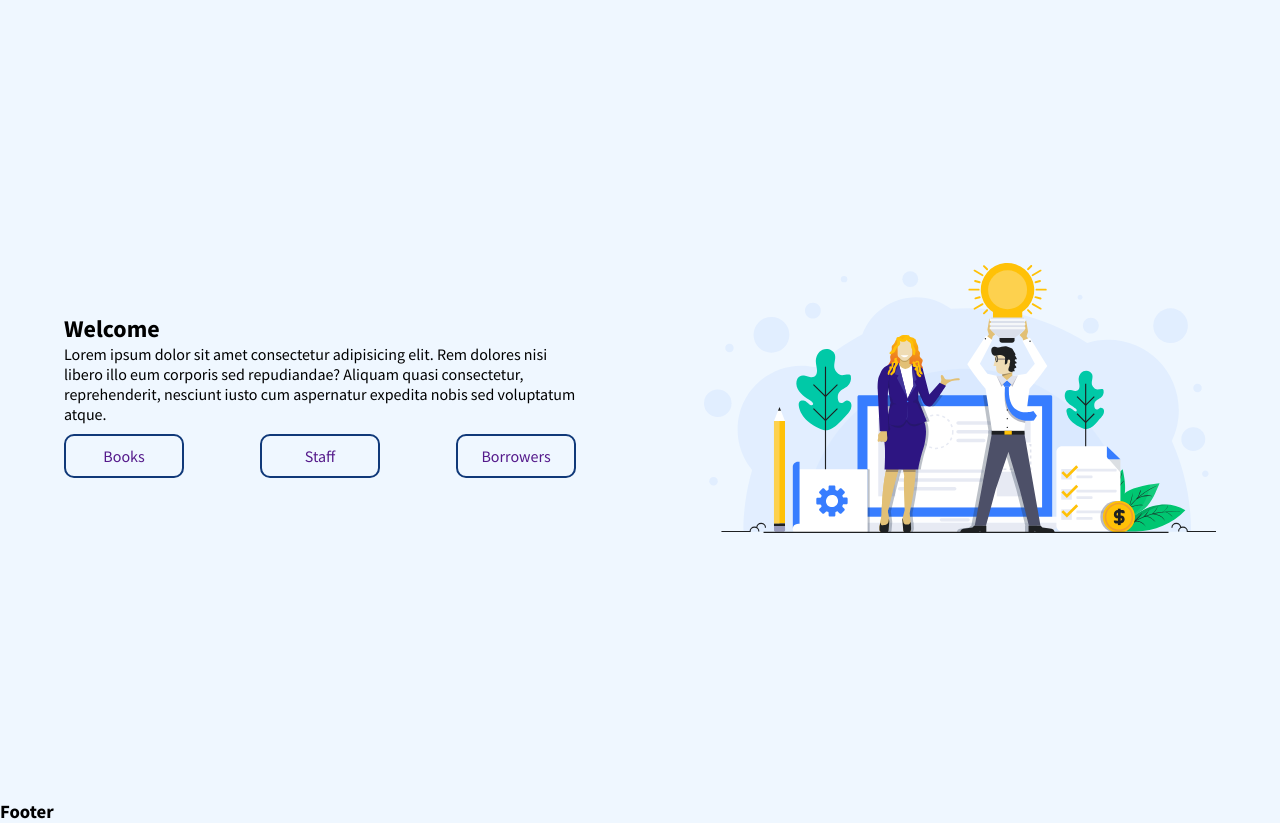
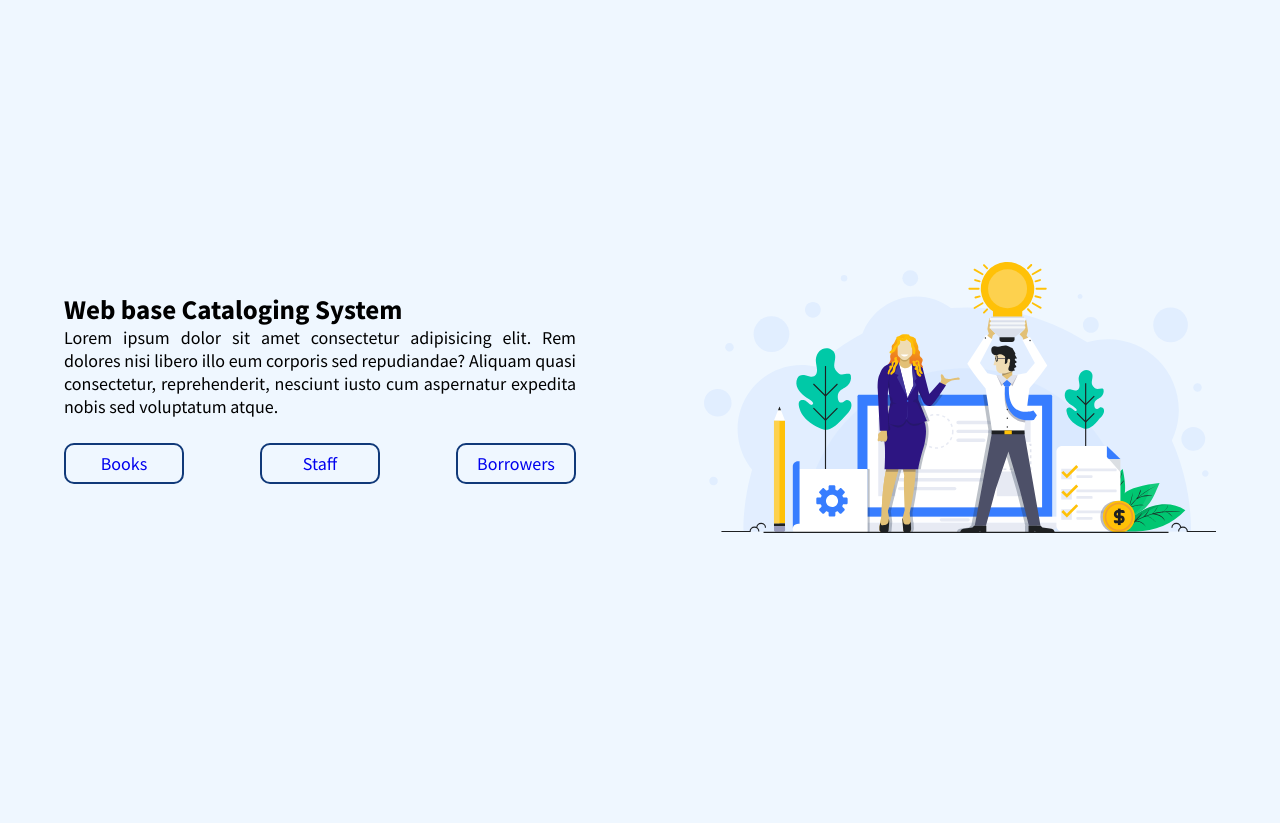
Before and after one commit to mujtabadamu/library, a PHP site: page / in a window 1280 px wide. Shown: the part 50-873 px from the top of the page. After the commit the page ends 583 px from the top, so only its background shows below. Run offline with PHP 8.4, Linux system fonts and the light colour scheme; some libraries are stand-ins or nearby versions.

Commit message:
Remove Footer

```diff
--- a/book.php
+++ b/book.php
@@ -38,9 +38,6 @@
 
     </main>
 
-    <footer>
-        <h1>Footer ele</h1>
-    </footer>
 
 </body>
 
--- a/borrowers.php
+++ b/borrowers.php
@@ -39,9 +39,7 @@
 
     </main>
 
-    <footer>
-        <h1>Footer ele</h1>
-    </footer>
+
 
 </body>
 
--- a/index.php
+++ b/index.php
@@ -17,16 +17,16 @@
 
     <main class='home'>
         <div class="container">
-            <h2>Welcome </h2>
+            <h2>Web base Cataloging System </h2>
             <p>Lorem ipsum dolor sit amet consectetur adipisicing elit.
                 Rem dolores nisi libero illo eum corporis sed repudiandae?
                 Aliquam quasi consectetur, reprehenderit, nesciunt
                 iusto cum aspernatur expedita nobis sed voluptatum atque.
             </p>
             <ul>
-                <li> <a href=''>Books</a> </li>
-                <li> <a href=''>Staff</a> </li>
-                <li> <a href=''>Borrowers</a> </li>
+                <li> <a href='book.php'>Books</a> </li>
+                <li> <a href='staff.php'>Staff</a> </li>
+                <li> <a href='borrowers.php'>Borrowers</a> </li>
             </ul>
         </div>
         <div>
@@ -34,9 +34,6 @@
         </div>
     </main>
 
-    <footer>
-        <h3>Footer</h3>
-    </footer>
 
 </body>
 
--- a/staff.php
+++ b/staff.php
@@ -38,9 +38,7 @@
 
     </main>
 
-    <footer>
-        <h1>Footer ele</h1>
-    </footer>
+
 
 </body>
 
--- a/style.css
+++ b/style.css
@@ -138,7 +138,7 @@ nav input{
 
 }
 .home ul li{
-    margin:0px 0px;
+    margin:15px 0px;
     padding:10px 0px;
 }
 .home a{
@@ -149,7 +149,7 @@ nav input{
     width: 120px;
     display: block;
     text-align: center;
-    padding: 10px;
+    padding: 7px;
 }
 .home a:hover{
     border: none;
@@ -161,6 +161,8 @@ nav input{
 .home div{
     width: 40%;
     margin:20px auto;
+    font-size: large;
+    text-align: justify;
 }
 .booksCont{
     background-image:url('./images/library-book-svgrepo-com.svg');
```
